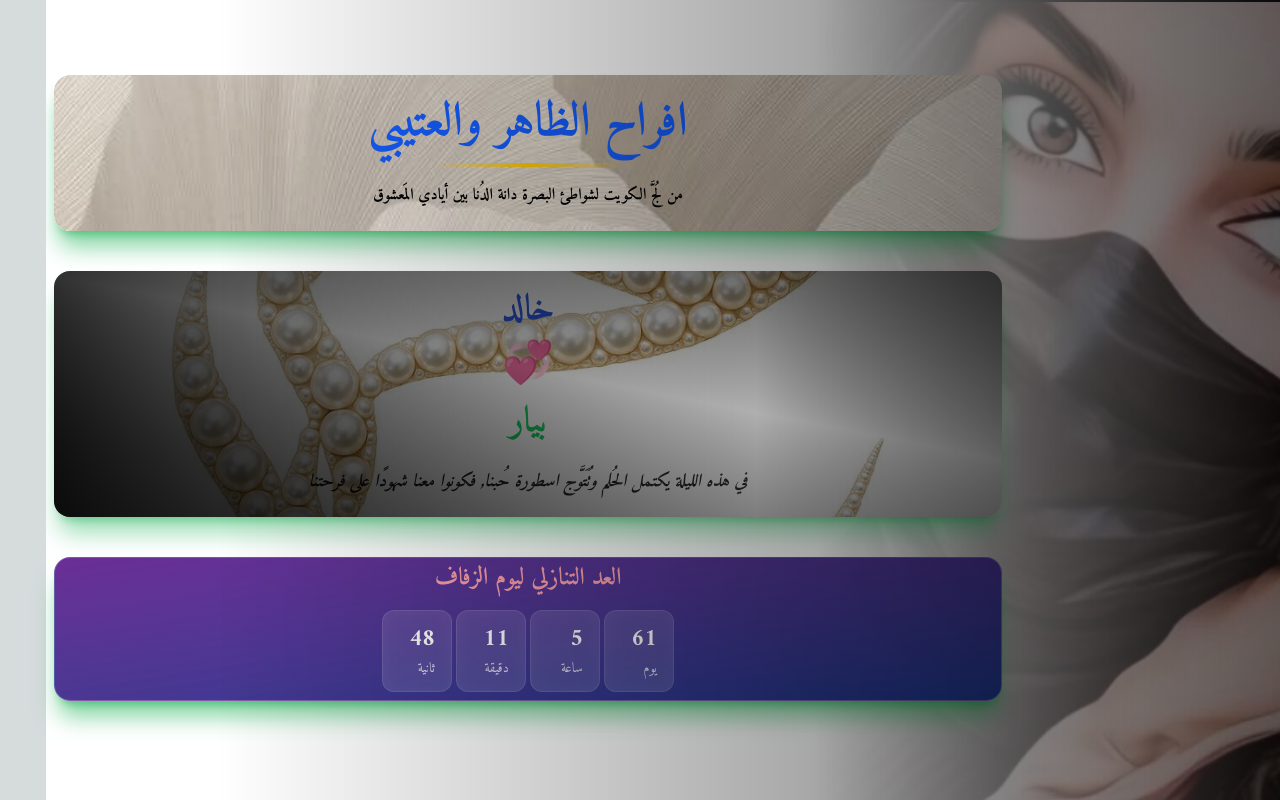
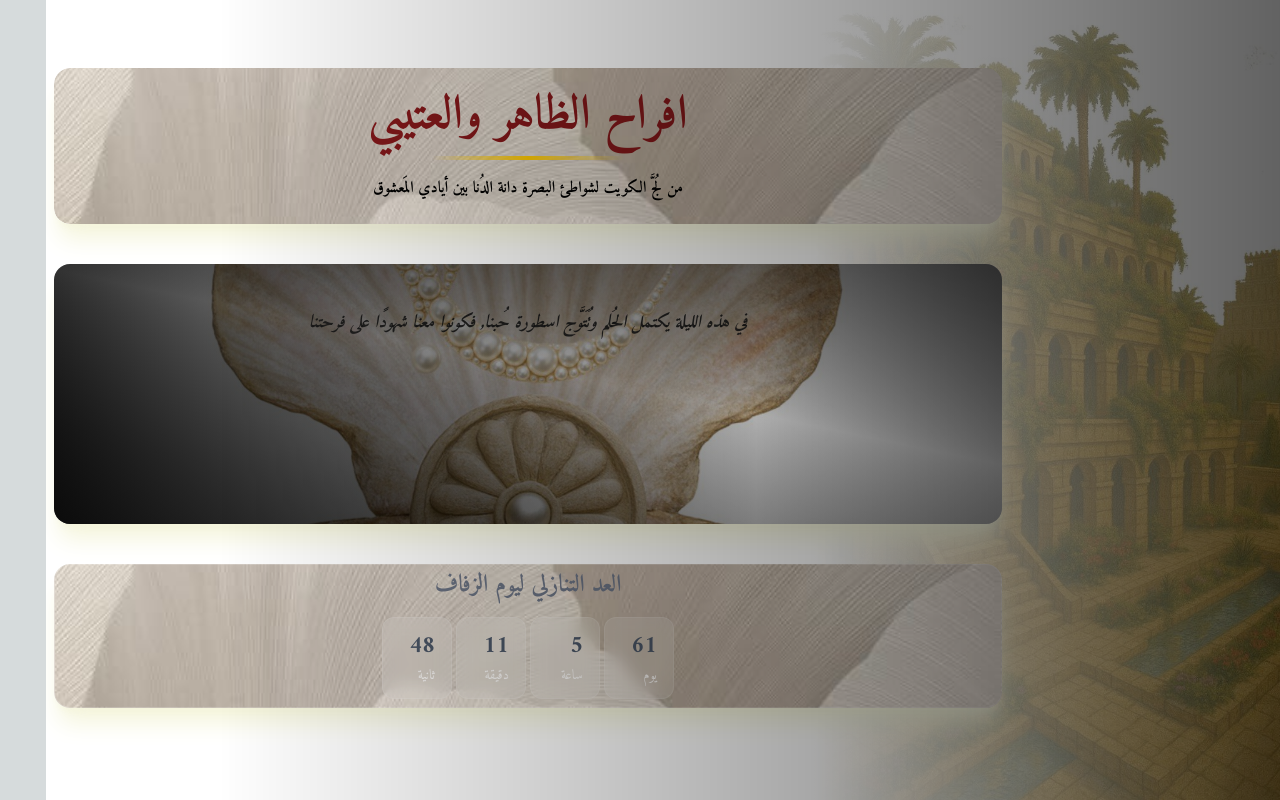
Before and after one commit to ThamerWardah/wedding1, a Next.js app: page /light in a window 1280 px wide. Built offline with nearby package versions, Linux system fonts and the light colour scheme; a web font is replaced by a local one.

Commit message:
new light

```diff
--- a/app/light/page.jsx
+++ b/app/light/page.jsx
@@ -365,7 +365,7 @@ export default function Light(){
             initial={{ opacity: 0, y: -20 }}
             animate={{ opacity: 1, y: 0 }}
             transition={{ delay: 0.4 }}
-            className="relative rounded-2xl p-6 mb-6 overflow-hidden w-6/8 z-60 shadow-xl shadow-green-600/50 min-h-[100px] text-center"
+            className="relative rounded-2xl p-6 mb-6 overflow-hidden w-6/8 z-60 shadow-xl shadow-[#F5F5DC]  min-h-[100px] text-center"
           >
             <div className="absolute inset-0  rounded-2xl"
                         style={{
@@ -379,7 +379,11 @@ export default function Light(){
                 initial={{ scale: 0.9 }}
                 animate={{ scale: 1 }}
                 transition={{ duration: 0.8, type: 'spring' }}
-                className="text-xl md:text-5xl font-bold mb-4 text-center "
+                className="text-xl md:text-5xl font-bold mb-4 text-center
+
+                text-red-900
+
+                "
                 style={{        fontFamily: "Amiri, serif",}}
               >
                 {t.title}
@@ -414,9 +418,9 @@ export default function Light(){
             initial={{ opacity: 0 }}
             animate={{ opacity: 1 }}
             transition={{ delay: 0.6 }}
-            className="relative rounded-2xl p-5 mb-6 overflow-hidden w-6/8 z-60 shadow-xl shadow-green-600/40"
+            className="relative rounded-2xl p-5 mb-6 overflow-hidden w-6/8 z-60 shadow-xl shadow-[#F5F5DC] min-h-[260px]"
                                     style={{
-              backgroundImage: `url(./h3.jpg)`,
+              backgroundImage: `url(./h4.jpg)`,
               backgroundSize: 'cover',
               backgroundPosition: 'center',
             }}
@@ -430,7 +434,7 @@ export default function Light(){
                 className="text-2xl md:text-3xl text-white font-semibold mb-6 text-center"
               >
                 <span className="block text-blue-700 mb-3 text-4xl">
-                  {t.groom}
+                  {/*{t.groom} */}
                 </span>
                 <motion.div
                   className="text-4xl my-4"
@@ -443,10 +447,10 @@ export default function Light(){
                     repeatType: 'reverse',
                   }}
                 >
-                  💞
+                  {/*💞 */}
                 </motion.div>
                 <span className="block text-green-500 mt-3 text-4xl">
-                  {t.bride}
+                 {/* {t.bride} */}
                 </span>
               </motion.h2>
               <motion.p
@@ -475,9 +479,14 @@ export default function Light(){
             initial={{ opacity: 0, y: 20 }}
             animate={{ opacity: 1, y: 0 }}
             transition={{ delay: 0.9 }}
-            className="relative rounded-2xl text-white p-1 pb-2 mb-6 bg-gradient-to-br from-purple-900/90 to-blue-900 backdrop-blur-sm border border-white/20 w-6/8 z-60 shadow-xl shadow-green-600/50"
+                                    style={{
+              backgroundImage: `url(./h2.jpg)`,
+              backgroundSize: 'cover',
+              backgroundPosition: 'center',
+            }}
+            className="relative rounded-2xl text-gray-600 p-1 pb-2 mb-6  border border-white/20 w-6/8 z-60 shadow-xl shadow-[#F5F5DC]"
           >
-            <h2 className="text-xl text-center md:text-2xl font-semibold text-rose-300 mb-4">
+            <h2 className="text-xl text-center md:text-2xl font-semibold text-gray-500 mb-4">
               {t.countdown}
             </h2>
 
@@ -518,7 +527,7 @@ export default function Light(){
 
 
 
-            <div className="fixed z-10 bg-[url('/amina.jpg')] inset-0 bg-cover bg-center w-2/5 h-screen  ">
+            <div className="fixed z-10 bg-[url('/h1.jpg')] inset-0 bg-cover bg-center w-2/5 h-screen  ">
                  <div className="absolute right-0 inset-0 bg-gradient-to-l from-transparent to-white border-0"></div>
             </div>
 
```
Also changed, not shown: public/h4.jpg (added).
